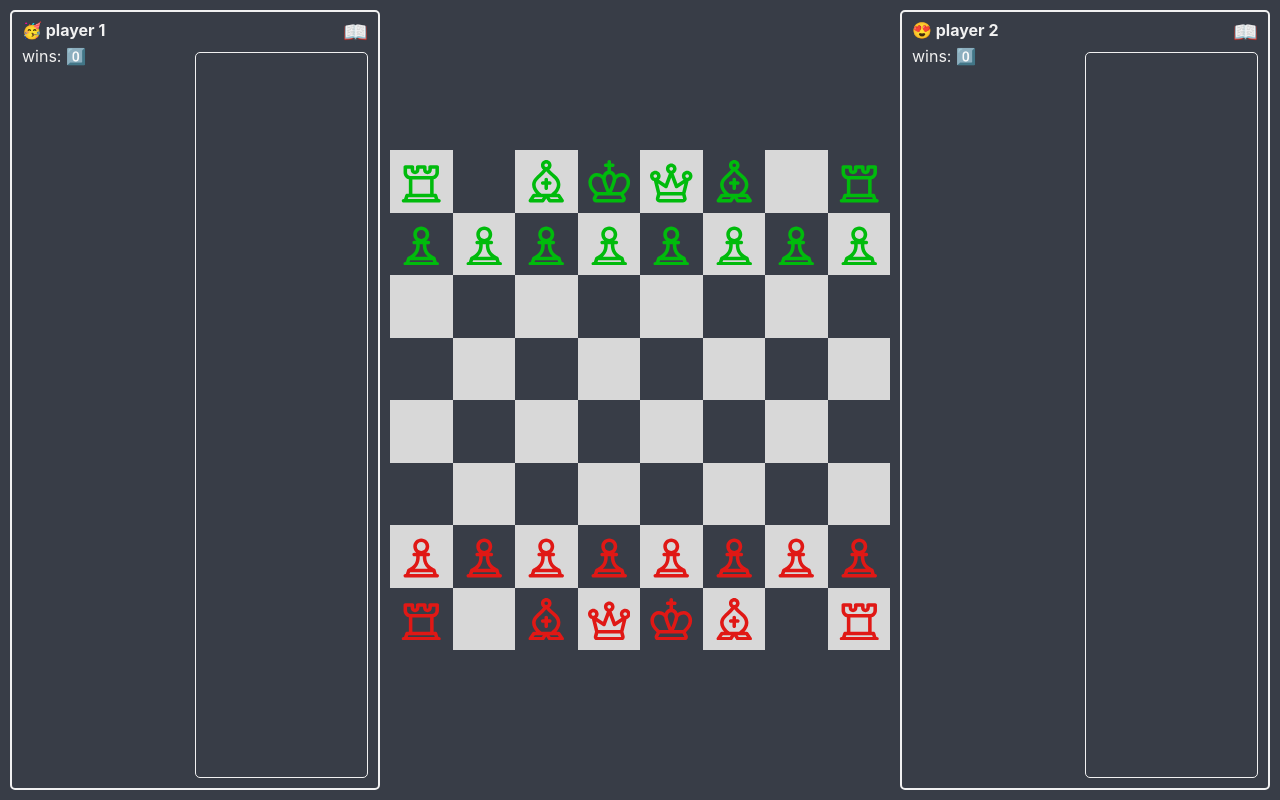
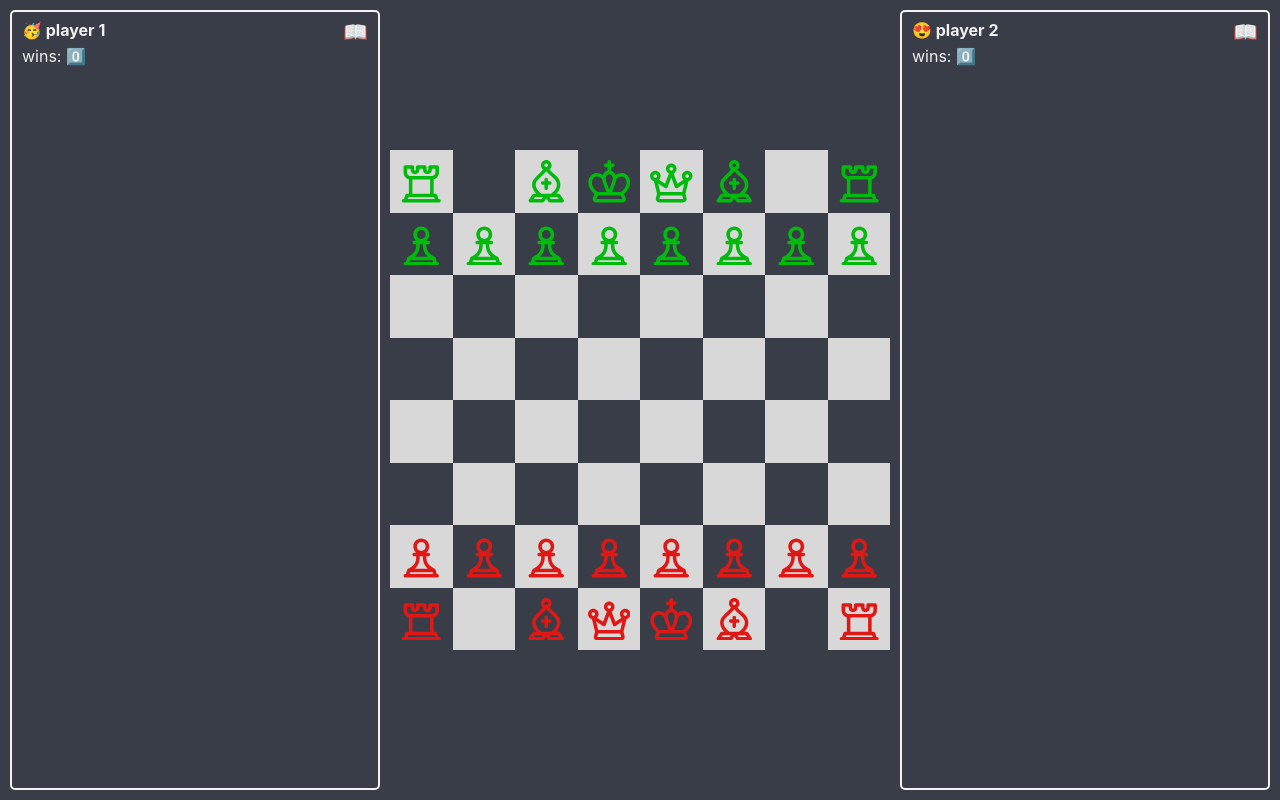
Before and after one commit to torkil-ksat/chess-app, a React (Vite) app: page / in a window 1280 px wide. Built offline with nearby package versions, Linux system fonts and the light colour scheme; some icons are missing.

Commit message:
[player] fixed styling on dead pieces

```diff
--- a/src/styles/player.scss
+++ b/src/styles/player.scss
@@ -44,18 +44,19 @@
             padding: 0;
         }
         .pieces {
-            border: 1px solid $text-color;
             width: 100%;
             height: 100%;
-            border-radius: 5px;
             display: flex;
-            padding: 1rem;
             flex-direction: row-reverse;
             align-items: flex-end;
+            align-content: flex-start;
+            flex-wrap: wrap-reverse;
+            gap: 1rem;
             .piece {
                 overflow: hidden;
-                width: 2.5rem;
-                height: 2.5rem;
+                $size: 2.7rem;
+                width: $size;
+                height: $size;
             }
         }
     }
```
